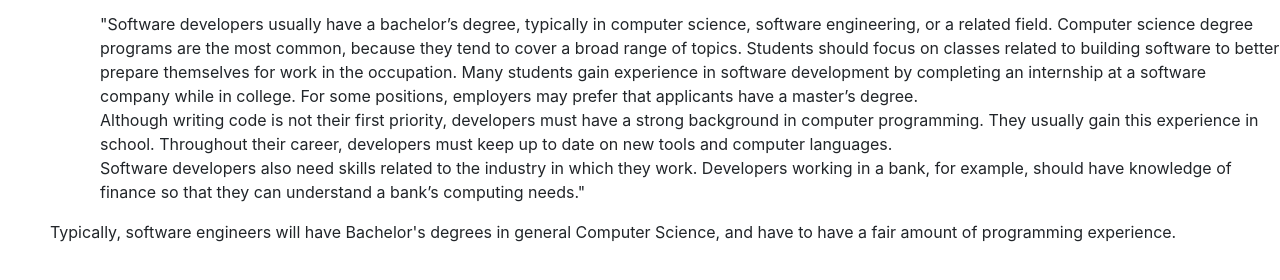
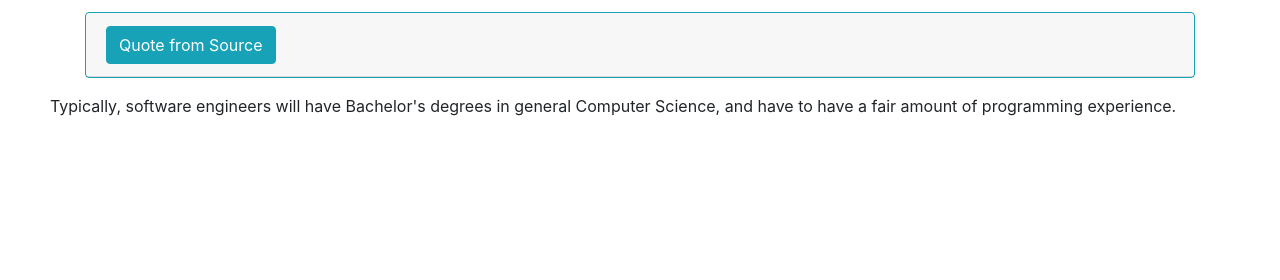
Before and after one commit to g307m/grantlmul.github.io, a plain HTML site: page edu/career/edu/index.html in a window 1280 px wide. Shown: the part 226-506 px from the top of the page. Drawn offline with nearby package versions, Linux system fonts and the light colour scheme.

Commit message:
Quote Spoilers

```diff
--- /dev/null
+++ b/edu/career/career.css
@@ -0,0 +1,3 @@
+.container {
+    margin-top: 10px;
+}
--- a/edu/career/edu/index.html
+++ b/edu/career/edu/index.html
@@ -8,6 +8,9 @@
     <title>English Careers/Education | Grant Mulholland</title>
     <!-- Bootstrap CSS -->
     <link rel="stylesheet" href="https://maxcdn.bootstrapcdn.com/bootstrap/4.0.0-beta/css/bootstrap.min.css" integrity="sha384-/Y6pD6FV/Vv2HJnA6t+vslU6fwYXjCFtcEpHbNJ0lyAFsXTsjBbfaDjzALeQsN6M" crossorigin="anonymous">
+
+    <link rel="stylesheet" href="../career.css" />
+
 </head>
 
 <body>
@@ -51,13 +54,27 @@
         <ul><h1 class="display-1">Software Developers</h1></ul>
         <ul><h1>Career Education</h1></ul>
         <div class="description-text">
-            <p style="padding-left:100px;">
-                "Software developers usually have a bachelor’s degree, typically in computer science, software engineering, or a related field. Computer science degree programs are the most common, because they tend to cover a broad range of topics. Students should focus on classes related to building software to better prepare themselves for work in the occupation. Many students gain experience in software development by completing an internship at a software company while in college. For some positions, employers may prefer that applicants have a master’s degree.
-                <br />
-                Although writing code is not their first priority, developers must have a strong background in computer programming. They usually gain this experience in school. Throughout their career, developers must keep up to date on new tools and computer languages.
-                <br />
-                Software developers also need skills related to the industry in which they work. Developers working in a bank, for example, should have knowledge of finance so that they can understand a bank’s computing needs."
-            </p>
+            <div class="container">
+                <div class="card border-info mb-3">
+                    <div class="card-header" id="headingOne">
+                        <h2 class="mb-0">
+                            <button class="btn btn-info btn-smbtn-info " data-toggle="collapse" data-target="#collapseOne" aria-expanded="false" aria-controls="collapseOne">
+                                Quote from Source
+                            </button>
+                        </h2>
+                    </div>
+
+                    <div id="collapseOne" class="collapse" aria-labelledby="headingOne">
+                        <div class="card-body">
+                            "Software developers usually have a bachelor’s degree, typically in computer science, software engineering, or a related field. Computer science degree programs are the most common, because they tend to cover a broad range of topics. Students should focus on classes related to building software to better prepare themselves for work in the occupation. Many students gain experience in software development by completing an internship at a software company while in college. For some positions, employers may prefer that applicants have a master’s degree.
+                            <br />
+                            Although writing code is not their first priority, developers must have a strong background in computer programming. They usually gain this experience in school. Throughout their career, developers must keep up to date on new tools and computer languages.
+                            <br />
+                            Software developers also need skills related to the industry in which they work. Developers working in a bank, for example, should have knowledge of finance so that they can understand a bank’s computing needs."
+                        </div>
+                    </div>
+                </div>
+            </div>
             <p style="padding-left:50px;">
                 Typically, software engineers will have Bachelor's degrees in general Computer Science, and have to have a fair amount of programming experience.
             </p>
```
Also changed, not shown: edu/career/desc/index.html (+21 -3 lines), edu/career/pay/index.html (+18 -2 lines).
